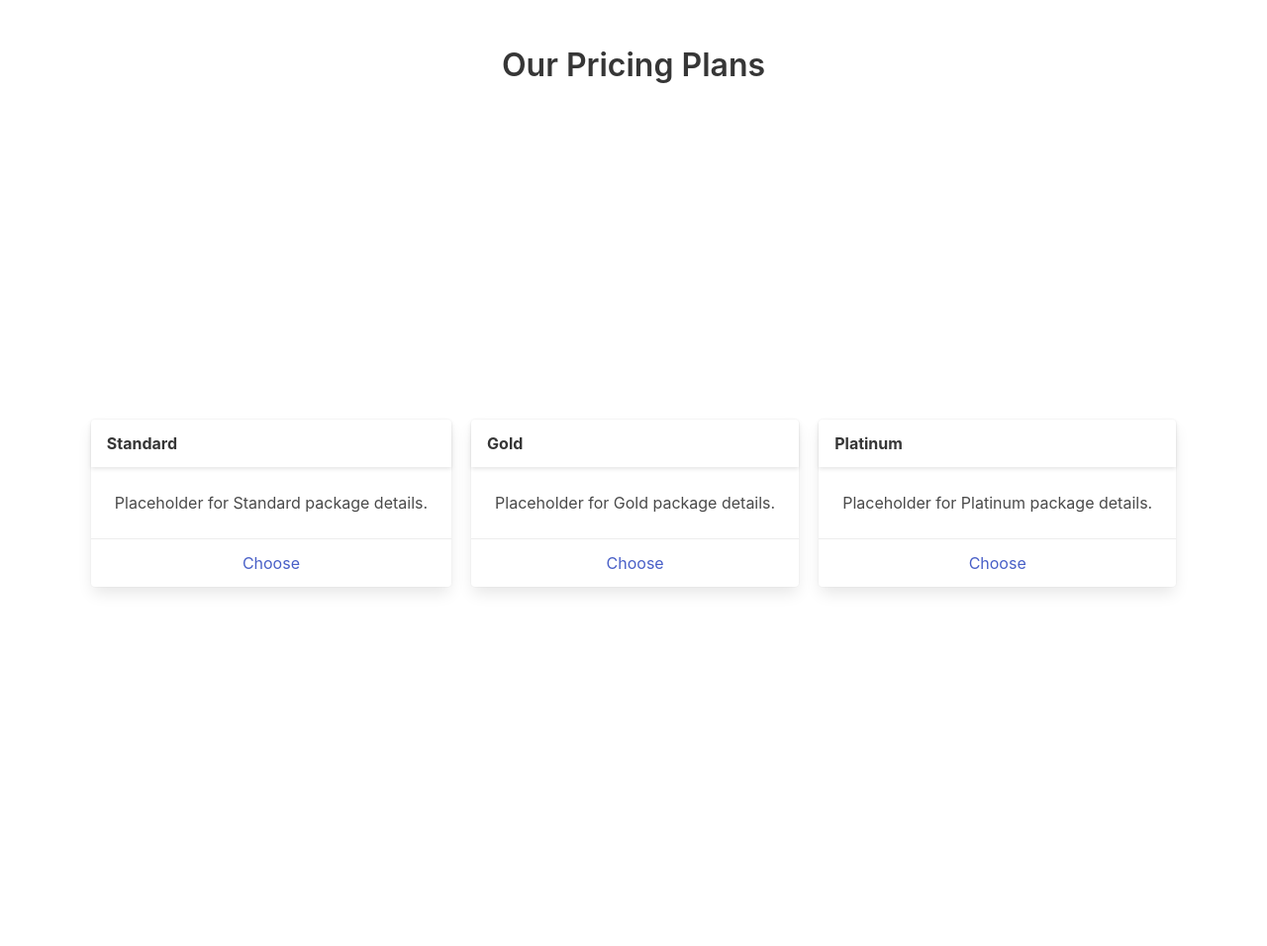
After one commit to jared201/loan_calculator, a FastAPI app: template templates/pricing.html in a window 1280 px wide. The commit adds this page. Shown: the whole page at 99% size. Run offline with FastAPI, Linux system fonts and the light colour scheme; the template is opened without the code that fills it, so the values that code supplies are empty.

Commit message:
added pricing template

```diff
--- a/server/main.py
+++ b/server/main.py
@@ -33,3 +33,7 @@ async def calculate_loan(
 @app.get("/documentation", response_class=HTMLResponse)
 async def documentation(request: Request):
     return templates.TemplateResponse("index.html", {"request": request, "show_documentation": True})
+
+@app.get("/pricing", response_class=HTMLResponse)
+async def pricing(request: Request):
+    return templates.TemplateResponse("index.html", {"request": request, "show_pricing": True})
--- a/templates/header.html
+++ b/templates/header.html
@@ -15,6 +15,9 @@
       </a>
       <a class="navbar-item" href="/documentation">
         Documentation
+      </a>
+      <a class="navbar-item" href="/pricing">
+        Pricing
       </a>
       <div class="navbar-item has-dropdown is-hoverable">
         <a class="navbar-link">
--- a/templates/index.html
+++ b/templates/index.html
@@ -44,6 +44,8 @@
                 {% include 'loan-result.html' %}
             {% elif show_documentation %}
                 {% include 'documentation.html' %}
+            {% elif show_pricing %}
+                {% include 'pricing.html' %}
             {% else %}
                 {% include 'get-started.html' %}
             {% endif %}
--- /dev/null
+++ b/templates/pricing.html
@@ -0,0 +1,74 @@
+<!DOCTYPE html>
+<html lang="en">
+<head>
+    <meta charset="UTF-8">
+    <meta name="viewport" content="width=device-width, initial-scale=1.0">
+    <title>Pricing</title>
+    <link rel="stylesheet" href="https://cdn.jsdelivr.net/npm/bulma@0.9.3/css/bulma.min.css">
+    <style>
+        .pricing-table {
+            display: flex;
+            justify-content: center;
+            align-items: center;
+            height: 100vh;
+        }
+        .pricing-card {
+            margin: 0 10px;
+        }
+    </style>
+</head>
+<body>
+    <section class="section">
+        <div class="container">
+            <h1 class="title has-text-centered">Our Pricing Plans</h1>
+            <div class="pricing-table">
+                <div class="card pricing-card">
+                    <header class="card-header">
+                        <p class="card-header-title">
+                            Standard
+                        </p>
+                    </header>
+                    <div class="card-content">
+                        <div class="content">
+                            Placeholder for Standard package details.
+                        </div>
+                    </div>
+                    <footer class="card-footer">
+                        <a href="#" class="card-footer-item">Choose</a>
+                    </footer>
+                </div>
+                <div class="card pricing-card">
+                    <header class="card-header">
+                        <p class="card-header-title">
+                            Gold
+                        </p>
+                    </header>
+                    <div class="card-content">
+                        <div class="content">
+                            Placeholder for Gold package details.
+                        </div>
+                    </div>
+                    <footer class="card-footer">
+                        <a href="#" class="card-footer-item">Choose</a>
+                    </footer>
+                </div>
+                <div class="card pricing-card">
+                    <header class="card-header">
+                        <p class="card-header-title">
+                            Platinum
+                        </p>
+                    </header>
+                    <div class="card-content">
+                        <div class="content">
+                            Placeholder for Platinum package details.
+                        </div>
+                    </div>
+                    <footer class="card-footer">
+                        <a href="#" class="card-footer-item">Choose</a>
+                    </footer>
+                </div>
+            </div>
+        </div>
+    </section>
+</body>
+</html>
```
